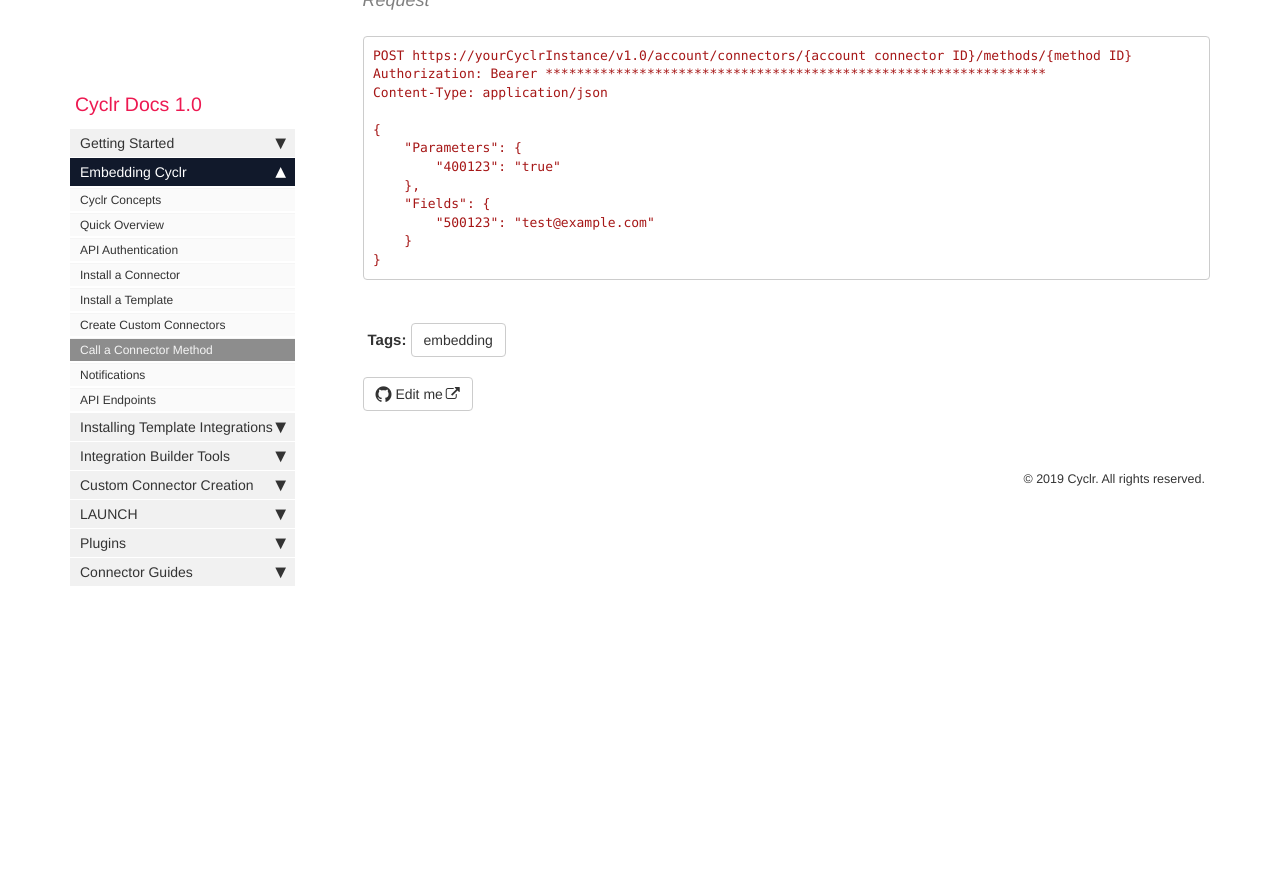
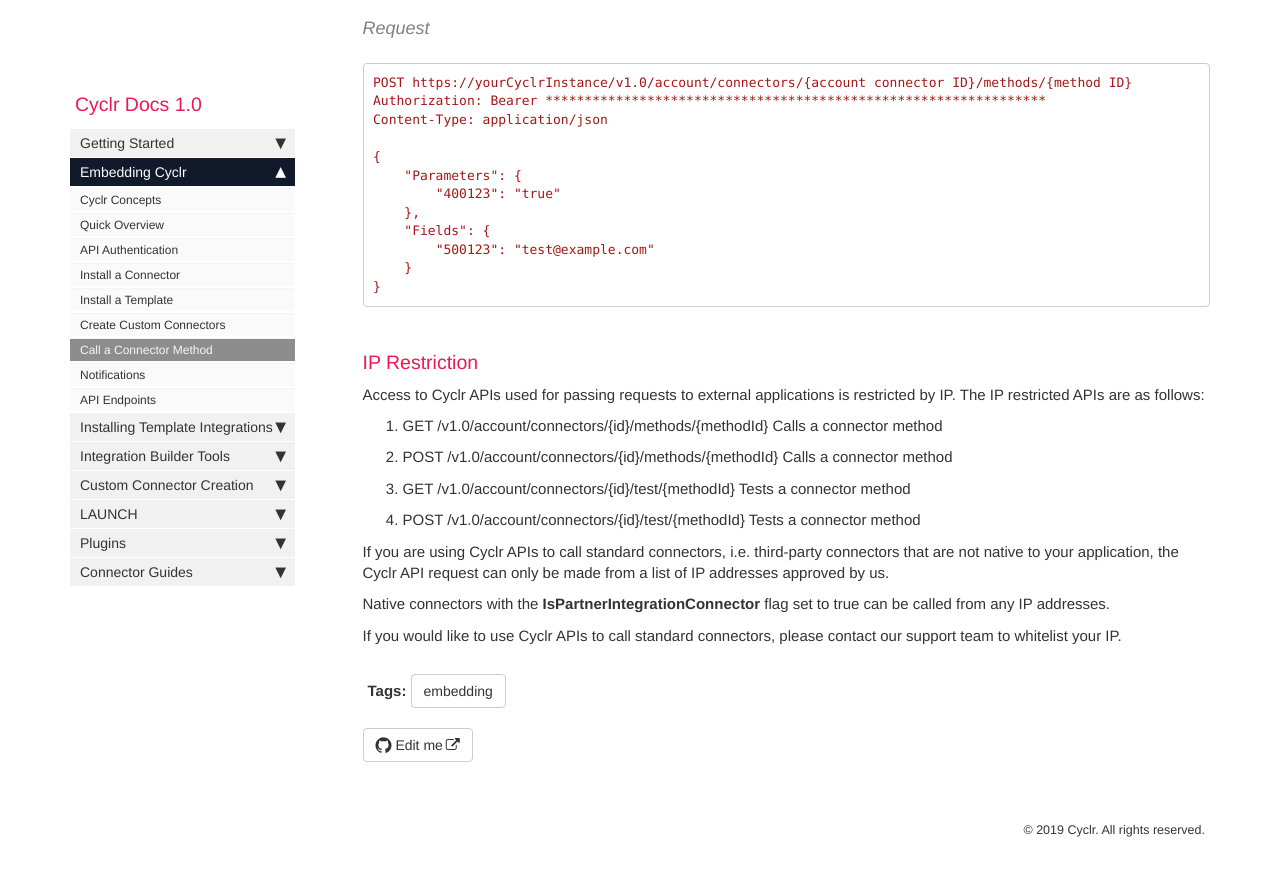
Before and after one commit to sneakysneak/docs, a Jekyll site: the page built from pages/embedding/call-a-connector-method.md, in a window 1280 px wide and 900 px high, scrolled down 2281 px. Shown: the top 876 px of the window. Built offline with Jekyll 4.4.1, drawn with Linux system fonts in a browser that asks for light colours; nearby versions of some CDN libraries; comment, search, counter and statistics services are not loaded.

Commit message:
Update call-a-connector-method.md

````diff
--- a/pages/embedding/call-a-connector-method.md
+++ b/pages/embedding/call-a-connector-method.md
@@ -108,3 +108,17 @@ Content-Type: application/json
     }
 }
 ```
+
+### IP Restriction
+
+Access to Cyclr APIs used for passing requests to external applications is restricted by IP. The IP restricted APIs are as follows:
+1. GET /v1.0/account/connectors/{id}/methods/{methodId} Calls a connector method
+2. POST /v1.0/account/connectors/{id}/methods/{methodId} Calls a connector method
+3. GET /v1.0/account/connectors/{id}/test/{methodId} Tests a connector method
+4. POST /v1.0/account/connectors/{id}/test/{methodId} Tests a connector method
+
+If you are using Cyclr APIs to call standard connectors, i.e. third-party connectors that are not native to your application, the Cyclr API request can only be made from a list of IP addresses approved by us.
+
+Native connectors with the **IsPartnerIntegrationConnector** flag set to true can be called from any IP addresses.
+
+If you would like to use Cyclr APIs to call standard connectors, please contact our support team to whitelist your IP.
````
